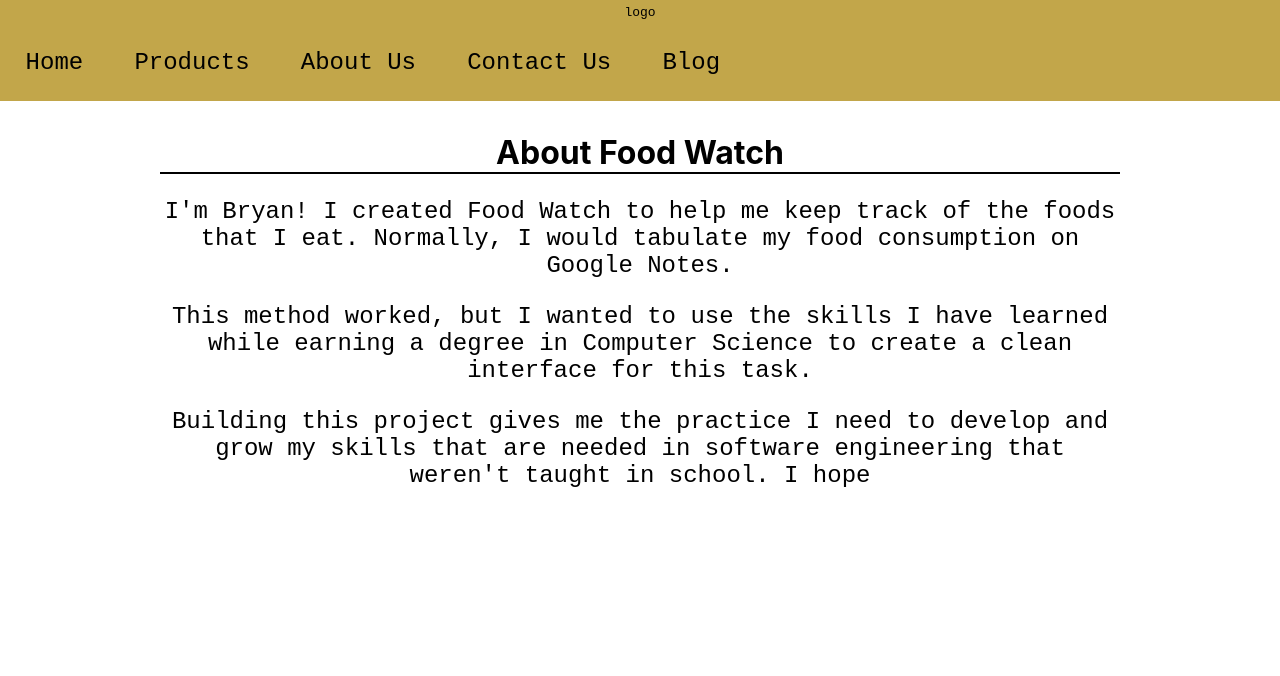
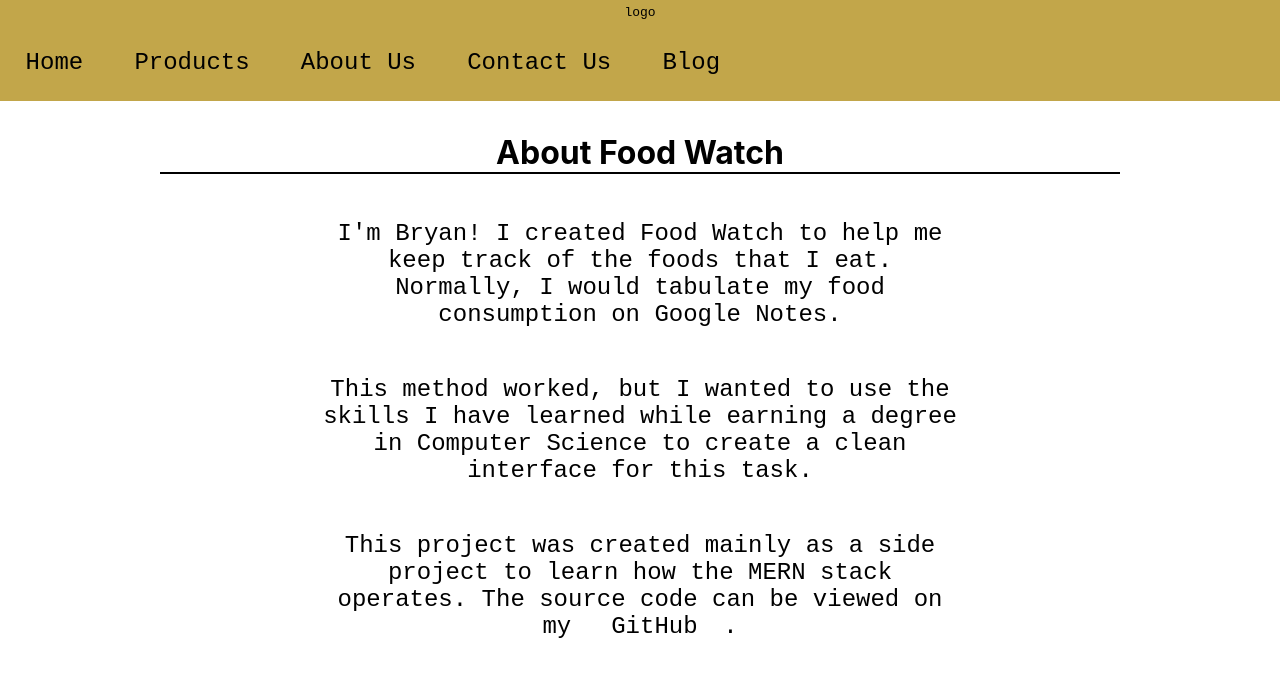
Before and after one commit to bromero52/food-watch, a React (Create React App) app: page /about in a window 1280 px wide. Shown: the top 676 px of the page. Built offline with nearby package versions, Linux system fonts and the light colour scheme.

Commit message:
update about

```diff
--- a/src/components/About.js
+++ b/src/components/About.js
@@ -19,9 +19,10 @@ export default class About extends Component {
                 </p>
 
                 <p>
-                    Building this project gives me the practice I need to develop
-                    and grow my skills that are needed in software engineering that
-                    weren't taught in school. I hope
+                    This project was created mainly as a side project to
+                    learn how the MERN stack operates. The source code can
+                    be viewed on my <a className="link" href="https://github.com/bromero1/food-watch" >GitHub</a>.
+
                 </p>
             </div>
         )
--- a/src/styles/About.css
+++ b/src/styles/About.css
@@ -10,20 +10,26 @@ h1 {
 }
 
 .about-container {
-    display: float;
+    display: flex;
+    flex-direction: column;
     text-align: center;
-    min-width: 100vh;
     margin-left: 10rem;
     margin-right: 10rem;
-    justify-content: center;
-
 }
 
 
-p {
-    display: block;
+.about-container > p {
     font-family: monospace;
     font-size: 1.5rem;
     word-wrap: break-word;
+    margin-left: 10rem;
+    margin-right: 10rem;
+}
 
+.link {
+    text-decoration: none;
 }
+
+.link:hover {
+   background-color: rosybrown;
+}
```
